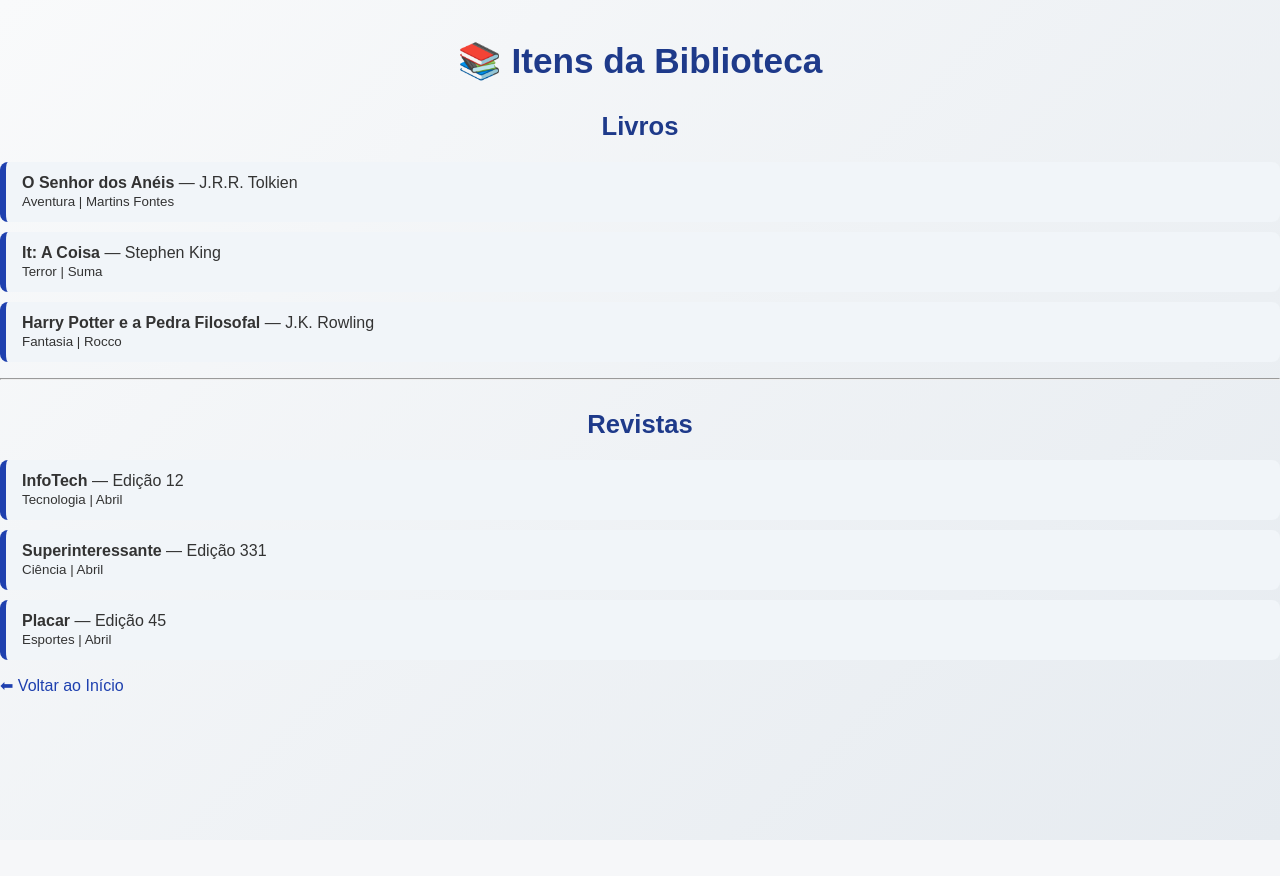
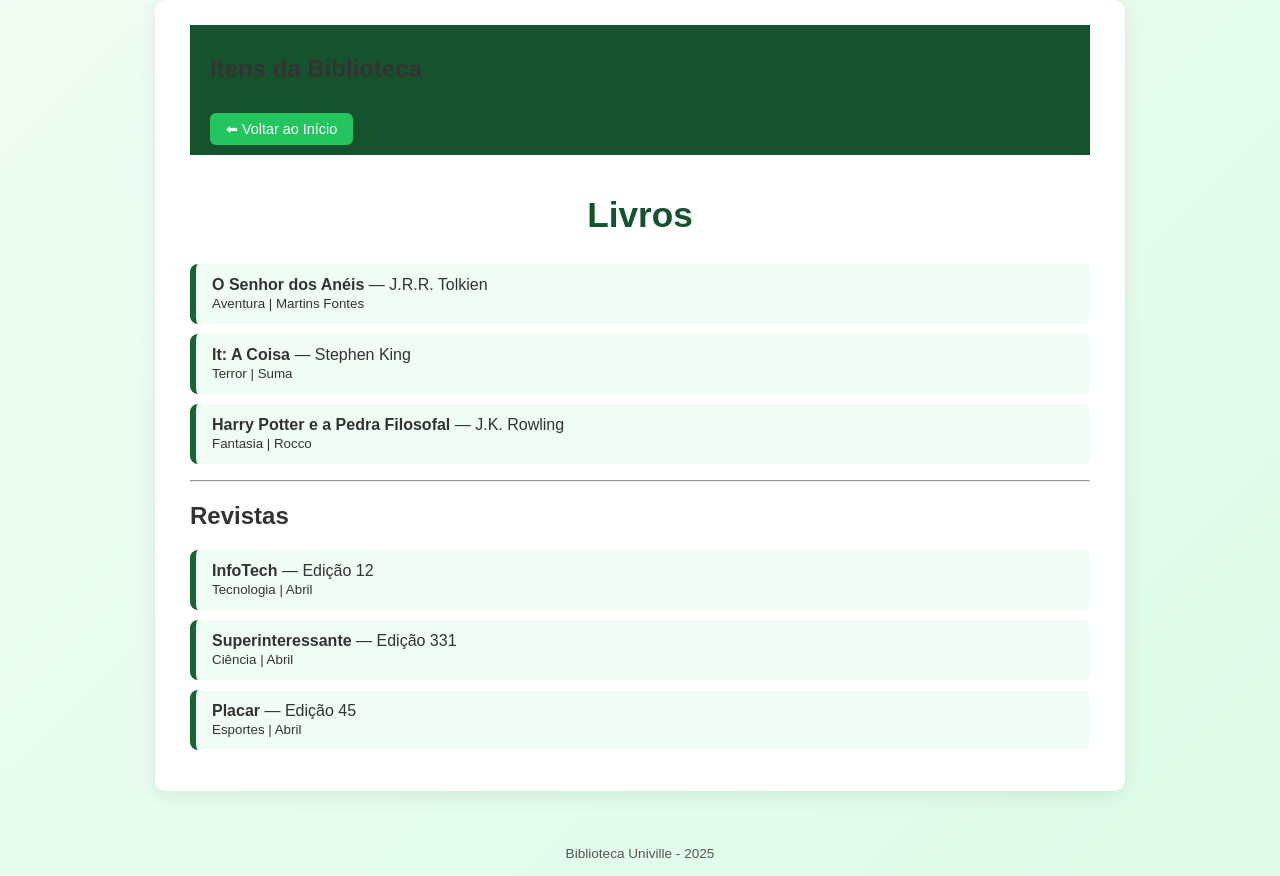
Before and after one commit to cauacozz11/Trabalho_POO_Grupo, a Flask app: page /itens in a window 1280 px wide. Before the commit the page ends 840 px from the top, so only its background shows below. Run offline with Flask 3, Linux system fonts and the light colour scheme.

Commit message:
refactor layout and styles for itens page, adding navigation and improving structure

```diff
--- a/app/static/itens.css
+++ b/app/static/itens.css
@@ -1,30 +1,45 @@
-/* ======== Estilo global ======== */
-body {
+#corpo {
     font-family: 'Poppins', sans-serif;
-    background: linear-gradient(135deg, #f9fafb, #e6ebf0);
+    background: linear-gradient(135deg, #f0fdf4, #dcfce7);
     color: #333;
     margin: 0;
     padding: 0;
     min-height: 100vh;
 }
 
-/* ======== Cabeçalhos ======== */
-h1, h2 {
-    text-align: center;
-    color: #1e3a8a;
+#menu {
+ background-color: #14532d;
+ padding: 10px 20px;
 }
 
-h1 {
+#botaoVoltar {
+ display: inline-block;
+ background: #22c55e;
+ color: white;
+ padding: 5px 10px;
+ border-radius: 6px;
+ text-decoration: none;
+ font-size: 0.8rem;
+ transition: background 0.3s;
+
+}
+
+#cabecalhoLivros,
+#cabecalhoRevista {
+    text-align: center;
+    color: #14532d;
+}
+
+#cabecalhoLivros {
     margin-top: 40px;
     font-size: 2.2rem;
 }
 
-h2 {
+#cabecalhoRevista {
     margin-top: 30px;
     font-size: 1.6rem;
 }
 
-/* ======== Container ======== */
 .container {
     width: 90%;
     max-width: 900px;
@@ -35,15 +50,14 @@
     box-shadow: 0 5px 20px rgba(0, 0, 0, 0.08);
 }
 
-/* ======== Lista de Itens ======== */
 ul {
     list-style: none;
     padding: 0;
 }
 
 li {
-    background: #f1f5f9;
-    border-left: 6px solid #1e40af;
+    background: #f0fdf4;
+    border-left: 6px solid #166534;
     margin: 10px 0;
     padding: 12px 16px;
     border-radius: 8px;
@@ -51,25 +65,13 @@
 }
 
 li:hover {
-    background: #e0e7ff;
+    background: #dcfce7;
     transform: translateX(4px);
 }
 
-/* ======== Links e Botões ======== */
-a {
-    text-decoration: none;
-    color: #1e40af;
-    font-weight: 500;
-    transition: 0.2s;
-}
-
-a:hover {
-    color: #0f172a;
-}
-
-.btn {
+#botaoVoltar {
     display: inline-block;
-    background: #1e40af;
+    background: #22c55e;
     color: white;
     padding: 8px 16px;
     border-radius: 6px;
@@ -79,15 +81,14 @@
     margin-top: 10px;
 }
 
-.btn:hover {
-    background: #1d4ed8;
+#botaoVoltar:hover {
+    background: #16a34a;
 }
 
-/* ======== Rodapé simples ======== */
-footer {
+#rodape {
     text-align: center;
     padding: 15px 0;
     color: #555;
-    font-size: 0.85rem;
+ font-size: 0.85rem;
     margin-top: 40px;
 }
--- a/app/templates/itens.html
+++ b/app/templates/itens.html
@@ -5,10 +5,16 @@
     <title>Itens da Biblioteca</title>
     <link rel="stylesheet" href="{{ url_for('static', filename='itens.css') }}">
 </head>
-<body>
-    <h1>📚 Itens da Biblioteca</h1>
+<body id="corpo">
+    <div class="container">
 
-    <h2>Livros</h2>
+    <nav id="menu">
+        <h1 id="titulo">Itens da Biblioteca</h1>
+
+        <a href="{{ url_for('main.index') }}" id="botaoVoltar">⬅ Voltar ao Início</a>
+    </nav>
+
+    <h2 id="cabecalhoLivros">Livros</h2>
     {% if livros %}
         <ul>
             {% for livro in livros %}
@@ -25,7 +31,7 @@
 
     <hr>
 
-    <h2>Revistas</h2>
+    <h2 id="cabecalhoRevistas">Revistas</h2>
     {% if revistas %}
         <ul>
             {% for revista in revistas %}
@@ -39,7 +45,7 @@
     {% else %}
         <p>Nenhuma revista cadastrada.</p>
     {% endif %}
-
-    <p><a href="{{ url_for('main.index') }}">⬅ Voltar ao Início</a></p>
+    </div>
+    <footer id="rodape">Biblioteca Univille - 2025</footer>
 </body>
 </html>
```
